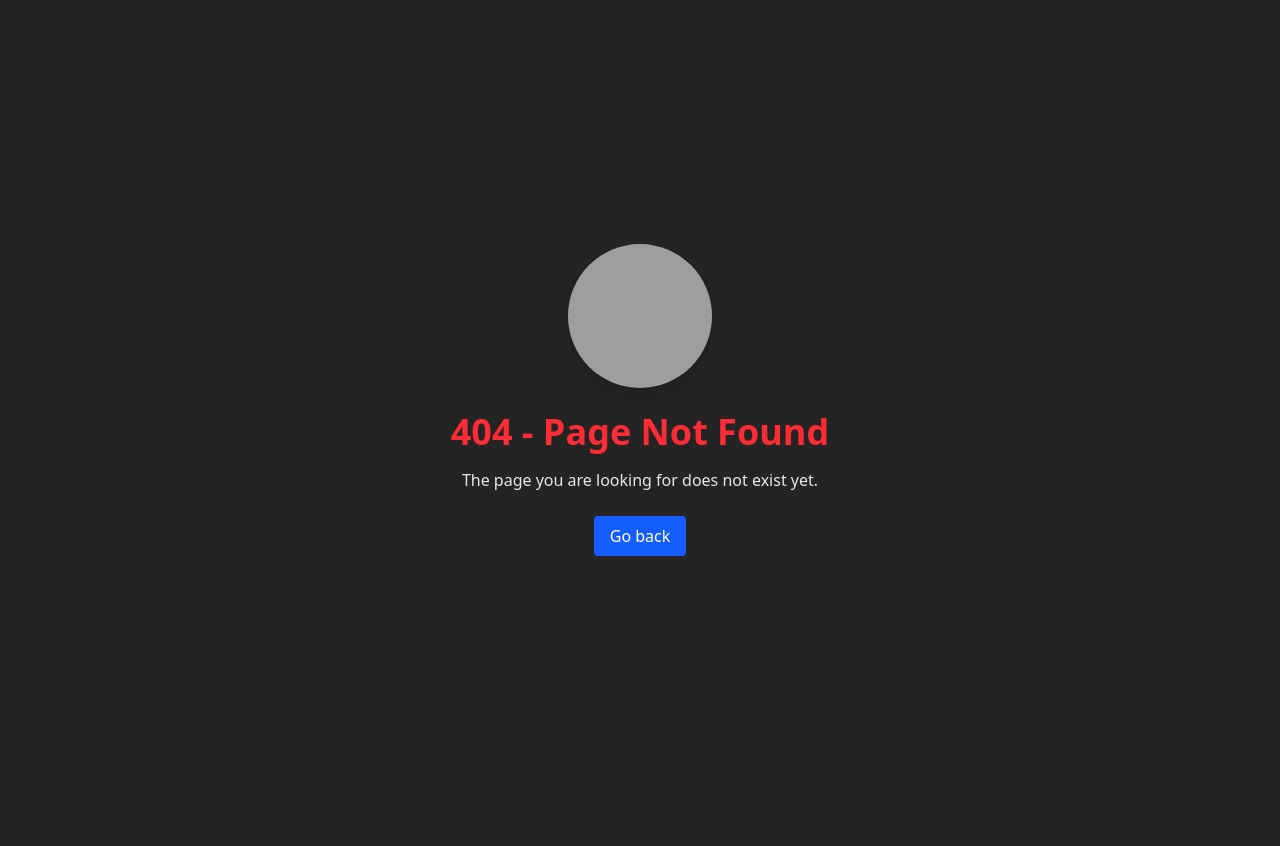
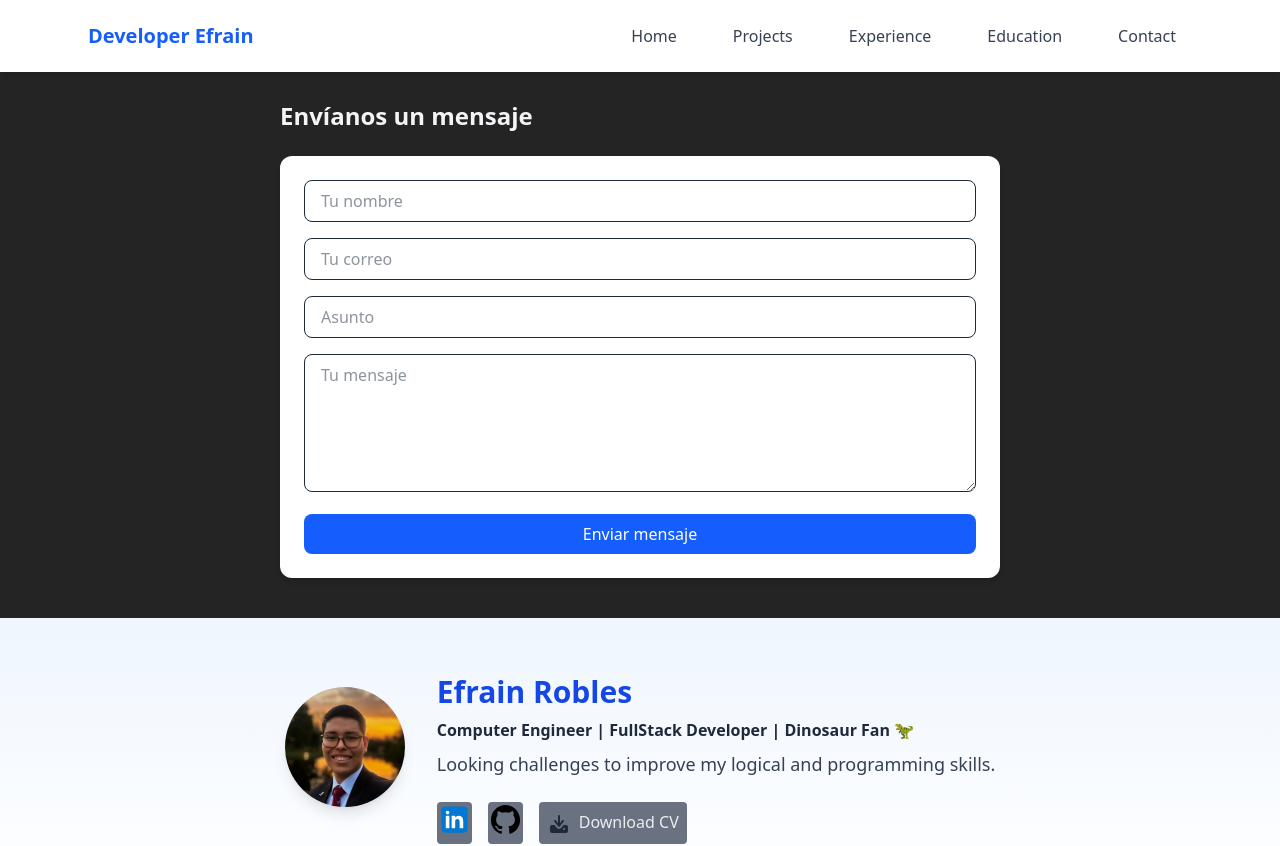
Before and after one commit to EfrainRP/EfrainRP.github.io, a React (Vite) app: page /about_efrain/contact in a window 1280 px wide. Before the commit this address had no page. Shown: the top 846 px of the page. Before the commit the page ends 800 px from the top, so only its background shows below. Built offline with nearby package versions, Linux system fonts and the light colour scheme; grey boxes are pictures that could not be loaded.

Commit message:
working views and contacts

```diff
--- a/src/Layout.jsx
+++ b/src/Layout.jsx
@@ -2,7 +2,7 @@
 import Header from './component/Header.jsx';
 // import './App.css'
 
-export default function Layout({ children }) {
+export default function Layout({ children, className }) {
   // const [isHeaderVisible, setIsHeaderVisible] = useState(true);
   // const [lastScrollY, setLastScrollY] = useState(0);
 
@@ -20,13 +20,19 @@ export default function Layout({ children }) {
   // }, [lastScrollY]);
 
   return (
-    <div className="scheme-light-dark scroll-smooth">
+    <div className="flex flex-col min-h-screen scheme-light-dark scroll-smooth">
       {/* Header */}
       <Header/>
 
-      <main>
+      <main className={`flex-grow ${className}`}>
         {children}{/* Aquí podrías añadir más secciones: Projects, Contact, etc */}
       </main>
+
+
+      <footer className="bg-gray-800 text-white p-4 text-center">
+        <p>Made by Efrain Robles.🦕</p>
+        <p>Made with 🧠 & 🔨 in React & Tailwind.</p>
+      </footer>
     </div>
   );
 }
--- a/src/main.jsx
+++ b/src/main.jsx
@@ -10,6 +10,7 @@ import Projects from './views/Projects.jsx';
 import AboutMe from './views/AboutMe.jsx';
 import Experience from './views/Experience.jsx';
 import Education from './views/Education.jsx';
+import Contact from './views/Contact.jsx';
 import NotFound from './views/NotFound.jsx';
 
 createRoot(document.getElementById('root')).render(
@@ -21,6 +22,7 @@ createRoot(document.getElementById('root')).render(
         <Route path="/projects" element={<Projects />} />
         <Route path="/experience" element={<Experience />} />
         <Route path="/education" element={<Education />} />
+        <Route path="/contact" element={<Contact />} />
         {/* <Route path="/proyectos" element={<Proyectos />} /> */}
 
         <Route path="*" element={<NotFound />} /> {/* ✅ Ruta comodín */}
--- /dev/null
+++ b/src/views/Contact.jsx
@@ -0,0 +1,110 @@
+import React, { useState, useEffect, useRef } from "react";
+
+import { Link } from "react-router-dom";
+import Layout from "../Layout.jsx";
+import Hero from "../component/Hero.jsx";
+
+export default function Contact() {
+    const [form, setForm] = useState({ name: "", email: "", subject: "", message: "" });
+    const [loading, setLoading] = useState(false);
+    const [status, setStatus] = useState(null);
+
+    const handleChange = (e) => {
+        setForm({ ...form, [e.target.name]: e.target.value });
+    };
+
+    const handleSubmit = async (e) => {
+        e.preventDefault();
+        setLoading(true);
+        setStatus(null);
+
+        try {
+            const res = await fetch("/api/contact", {
+                method: "POST",
+                headers: { "Content-Type": "application/json" },
+                body: JSON.stringify(form),
+            });
+
+            if (res.ok) {
+                setStatus("success");
+                setForm({ name: "", email: "", subject: "", message: "" });
+            } else {
+                setStatus("error");
+            }
+        } catch (err) {
+            console.error(err);
+            setStatus("error");
+        } finally {
+            setLoading(false);
+        }
+    };
+
+    return (
+        <Layout>
+            <div className="max-w-3xl mx-auto mt-15 px-6 py-10 text-gray-800">
+                <h2 className="text-2xl text-gray-100 font-bold mb-6">Envíanos un mensaje</h2>
+
+                <form
+                    onSubmit={handleSubmit}
+                    className="space-y-4 bg-white p-6 rounded-xl shadow-md"
+                >
+                    <input
+                        type="text"
+                        name="name"
+                        placeholder="Tu nombre"
+                        value={form.name}
+                        onChange={handleChange}
+                        className="w-full border rounded-lg px-4 py-2 focus:ring-2 focus:ring-blue-500"
+                        required
+                    />
+
+                    <input
+                        type="email"
+                        name="email"
+                        placeholder="Tu correo"
+                        value={form.email}
+                        onChange={handleChange}
+                        className="w-full border rounded-lg px-4 py-2 focus:ring-2 focus:ring-blue-500"
+                        required
+                    />
+
+                    <input
+                        type="text"
+                        name="subject"
+                        placeholder="Asunto"
+                        value={form.subject}
+                        onChange={handleChange}
+                        className="w-full border rounded-lg px-4 py-2 focus:ring-2 focus:ring-blue-500"
+                        required
+                    />
+
+                    <textarea
+                        name="message"
+                        placeholder="Tu mensaje"
+                        rows="5"
+                        value={form.message}
+                        onChange={handleChange}
+                        className="w-full border rounded-lg px-4 py-2 focus:ring-2 focus:ring-blue-500"
+                        required
+                    />
+
+                    <button
+                        type="submit"
+                        disabled={loading}
+                        className="w-full bg-blue-600 text-white py-2 rounded-lg hover:bg-blue-700 transition"
+                    >
+                        {loading ? "Enviando..." : "Enviar mensaje"}
+                    </button>
+
+                    {status === "success" && (
+                        <p className="text-green-600 text-sm mt-2">✅ Mensaje enviado correctamente.</p>
+                    )}
+                    {status === "error" && (
+                        <p className="text-red-600 text-sm mt-2">❌ Ocurrió un error, intenta de nuevo.</p>
+                    )}
+                </form>
+            </div>
+            <Hero py={'py-10 md:pt-8 md:pb-15'} wPhoto={'w-30'} textTitle='3' />
+        </Layout>
+    );
+}
--- a/src/views/Education.jsx
+++ b/src/views/Education.jsx
@@ -2,12 +2,11 @@ import Layout from "../Layout.jsx";
 
 export default function Education() {
 return (
-    <Layout>
-    <section className="py-16 bg-gradient-to-b from-gray-50 to-white text-gray-800 mt-12">
-        <div className="max-w-4xl mx-auto px-6">
-            <h2 className="text-3xl font-bold text-center mb-12">Education</h2>
+    <Layout className="bg-gradient-to-b from-gray-50 to-white text-gray-800">
+        {/* <div className="max-w-4xl mx-auto px-6 py-16 bg-gradient-to-b from-gray-50 to-white text-gray-800 mt-12"> */}
+            <h2 className="text-3xl font-bold text-center mt-25 mb-10">Education</h2>
 
-            <div className="space-y-8">
+            <div className="max-w-4xl space-y-8 px-6 mx-auto">
                 {/* CUCEI */}
                 <div className="bg-white shadow-md rounded-xl p-6 flex items-center gap-6 hover:shadow-lg transition">
                     <img
@@ -23,7 +22,9 @@ return (
                         <p className="text-sm text-gray-500">
                             2020 – 2025
                         </p>
-                        <p className="text-gray-400 mt-4">
+                        <span className="text-gray-400">GPA 9.9</span>
+
+                        <p className="text-gray-400 text-justify mt-4">
                             I am learning about computer systems, programming, and software development. My studies have provided me with a solid foundation in computer science principles and practical skills in various programming languages and technologies.
                         </p>
                     </div>
@@ -47,14 +48,15 @@ return (
                         <p className="text-sm text-gray-500">
                         2017 – 2020
                         </p>
-                        <p className="text-gray-400 mt-4">
+                        <span className="text-gray-400">GPA 9.6</span>
+
+                        <p className="text-gray-400 text-justify mt-4">
                             I completed my high school education with a focus on electronics and programming skills. During my time there, I developed automatitation projects, which I found fascinating and inspiring, leading me to pursue a career in computer engineering.
                         </p>
                     </div>
                 </div>
             </div>
-        </div>
-    </section>
+        {/* </div> */}
 
     {/* <section id="about" className="max-w-6xl mx-auto py-15 px-4 animate-fade-in ">
                 <h2 className="text-3xl font-bold text-center mb-8">Education</h2>
--- a/src/views/Experience.jsx
+++ b/src/views/Experience.jsx
@@ -36,7 +36,7 @@ const experiencia = [
 
 export default function Experience() {
     return (
-        <Layout>
+        <Layout className='bg-gradient-to-b from-gray-50 to-white text-gray-800'>
             {/* <br /><br /><br />
             <section id="about" className="max-w-6xl mx-auto py-15 px-4 animate-fade-in ">
                 <h2 className="text-3xl font-bold text-center mb-8">Experience</h2>
@@ -63,8 +63,8 @@ export default function Experience() {
                 </div>
             </section> */}
 
-            <section className="mt-5 py-20 bg-gradient-to-b from-gray-50 to-white text-gray-800">
-                <div className="max-w-4xl mx-auto px-6">
+            {/* <section className="mt-5 py-20 h-full bg-gradient-to-b from-gray-300 to-white text-gray-800"> */}
+                <div className="max-w-4xl mx-auto px-6 mt-25">
                     <h2 className="text-3xl font-bold text-center mb-12">
                         Work Experience
                     </h2>
@@ -148,7 +148,6 @@ export default function Experience() {
                     </motion.div> */}
 
                 </div>
-            </section>
         </Layout>
     );
 }
--- a/src/views/Projects.jsx
+++ b/src/views/Projects.jsx
@@ -5,8 +5,6 @@ import Accordion from "../component/Accodation.jsx";
 import Layout from '../Layout.jsx';
 import Hero from '../component/Hero.jsx';
 import Carousel from '../component/Carousel.jsx';
-
-
 
 export default function Start() {
 
@@ -36,7 +34,7 @@ export default function Start() {
                                         <p className="text-sm text-gray-500 text-justify leading-relaxed">
                                             Developed a full-stack basketball tournament management platform with AI-powered performance analysis. Implemented interactive match brackets, real-time updates, and camera-based MLP-CNN player tracking for key metrics. Built a dynamic, user-friendly frontend in React.js, a secure and scalable Node.js/Express API backend, and integrated MySQL with Socket.IO for real-time synchronization. Delivered a seamless solution that streamlined tournament operations and elevated player performance analytics.
                                         </p>
-                                        <img className="w-85 md:w-55 rounded-2xl shadow-xl/35 shadow-black-500/55 hover:scale-[1.1] transition-transform duration-300" src="myPhotos/modularAiSport.JPG"/>
+                                        <img className="w-85 md:w-55 rounded-2xl shadow-xl/18 shadow-black-500/55 hover:scale-[1.1] transition-transform duration-300" src="myPhotos/modularAiSport.JPG"/>
                                     </Accordion>
                                 </div>
 
@@ -110,8 +108,8 @@ export default function Start() {
                                             Built a Python application using OpenCV to process map images, detect obstacles, and determine the most efficient paths between predefined vertices. Implemented graph construction of viable routes and applied Prim’s Algorithm to identify optimal connections while avoiding obstructions. Combined image processing, graph theory, and optimization techniques to deliver precise and efficient route planning.
                                         </p>
                                         <div className="flex items-center gap-4 flex-col md:flex-row justify-center mb-4">
-                                            <img className="w-85 md:w-55 rounded-2xl shadow-xl/50 shadow-black-500/55 hover:scale-[1.3] transition-transform duration-300" src="myPhotos/Prim.png"/>
-                                            <img className="w-85 md:w-55 rounded-2xl shadow-xl/50 shadow-green-500/55 hover:scale-[1.3] transition-transform duration-300" src="myPhotos/Prim2.png"/>
+                                            <img className="w-85 md:w-55 rounded-2xl shadow-xl/32 shadow-black-500/55 hover:scale-[1.3] transition-transform duration-300" src="myPhotos/Prim.png"/>
+                                            <img className="w-85 md:w-55 rounded-2xl shadow-xl/32 shadow-green-500/55 hover:scale-[1.3] transition-transform duration-300" src="myPhotos/Prim2.png"/>
                                         </div>
                                     </Accordion>
                                 </div>
@@ -135,7 +133,7 @@ export default function Start() {
                     </div>
                 </div>
             </section>
-            <Hero py={'py-10 md:pt-10 md:pb-22'} wPhoto={'w-30'} textTitle='3'/>
+            <Hero py={'py-10 md:pt-8 md:pb-15'} wPhoto={'w-30'} textTitle='3' />
         </Layout>
     );
 }
```
